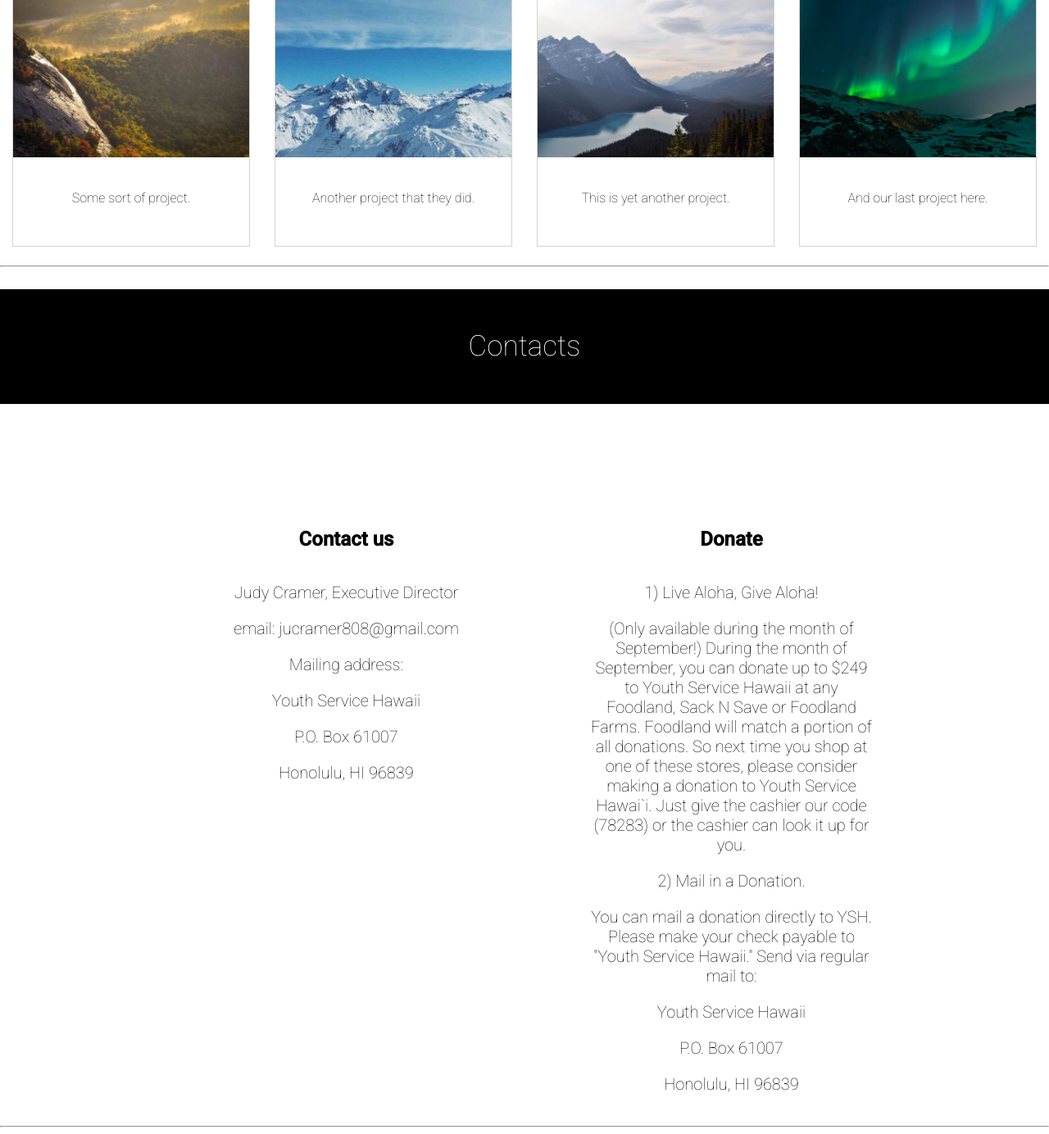
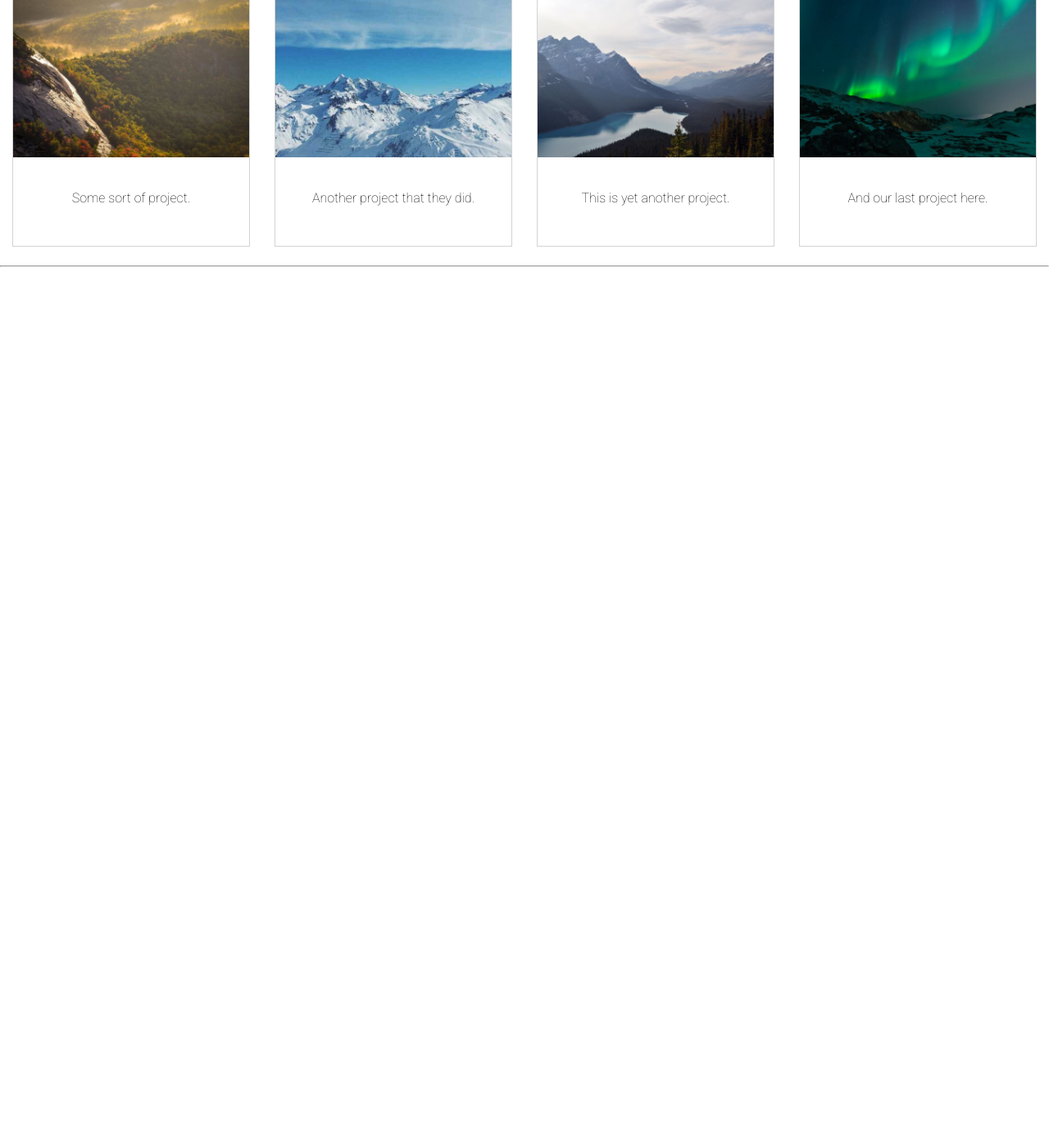
Before and after one commit to PyDever/ysh-server, a Node server app: page / in a window 1280 px wide. Shown: the part 2593-3977 px from the top of the page at 82% size. After the commit the page ends 2919 px from the top, so only its background shows below. Run offline with Node 20, Linux system fonts and the light colour scheme; some libraries are stand-ins or nearby versions.

Commit message:
fixed mistakes

```diff
--- a/views/index.ejs
+++ b/views/index.ejs
@@ -26,7 +26,7 @@
     <div class="nav">
       <div class="container">
         <ul>
-          <a href="#aboutsection">About</a>
+          <a href="#aboutus">About</a>
           <a href="#aboutsection">Application</a>
           <a href="#division-bar">Gallery</a>
           <a href="#contact">Contact</a>
@@ -143,48 +143,7 @@
 <hr>
 
 <br>
-<div class="division-bar">
-  <div class="container">
-    <ul><a href="#division-bar">Contacts</a></ul></div>
-</div>
 
-<div class="main-two">
-  <div class="container">
-    <div class="overall2">
-      <div class="list-container" id="aboutus">
-        <div id="aboutdiv">
-          <h2>Contact us</h2>
-        </div>
-        <div class="directors-list"><p>Judy Cramer, Executive Director</p>
-          <p>email: jucramer808@gmail.com</p>
-          <p>Mailing address:</p>
-          <p>Youth Service Hawaii</p>
-          <p>P.O. Box 61007</p>
-          <p>Honolulu, HI 96839</p></div>
-      </div>
-      <p class="space"></p>
-
-      <div class="list-container">
-        <div id="aboutdiv">
-          <h2>Donate</h2>
-        </div>
-        <div class="sponsors-list">
-          <p>1) Live Aloha, Give Aloha!</p>
-          <p>(Only available during the month of September!)
-            During the month of September, you can donate up to $249 to Youth Service Hawaii at any Foodland, Sack N Save or Foodland Farms. Foodland will match a portion of all donations. So next time you shop at one of these stores, please consider making a donation to Youth Service Hawai`i. Just give the cashier our code (78283) or the cashier can look it up for you.
-            </p>
-          <p>2) Mail in a Donation.</p>
-          <p>You can mail a donation directly to YSH. Please make your check payable to "Youth Service Hawaii." Send via regular mail to:</p>
-          <p>Youth Service Hawaii</p>
-          <p>P.O. Box 61007</p>
-          <p>Honolulu, HI 96839</p></div>
-      </div>
-
-
-    </div>
-  </div>
-</div>
-<hr>
 
   </body>
 </html>
```
